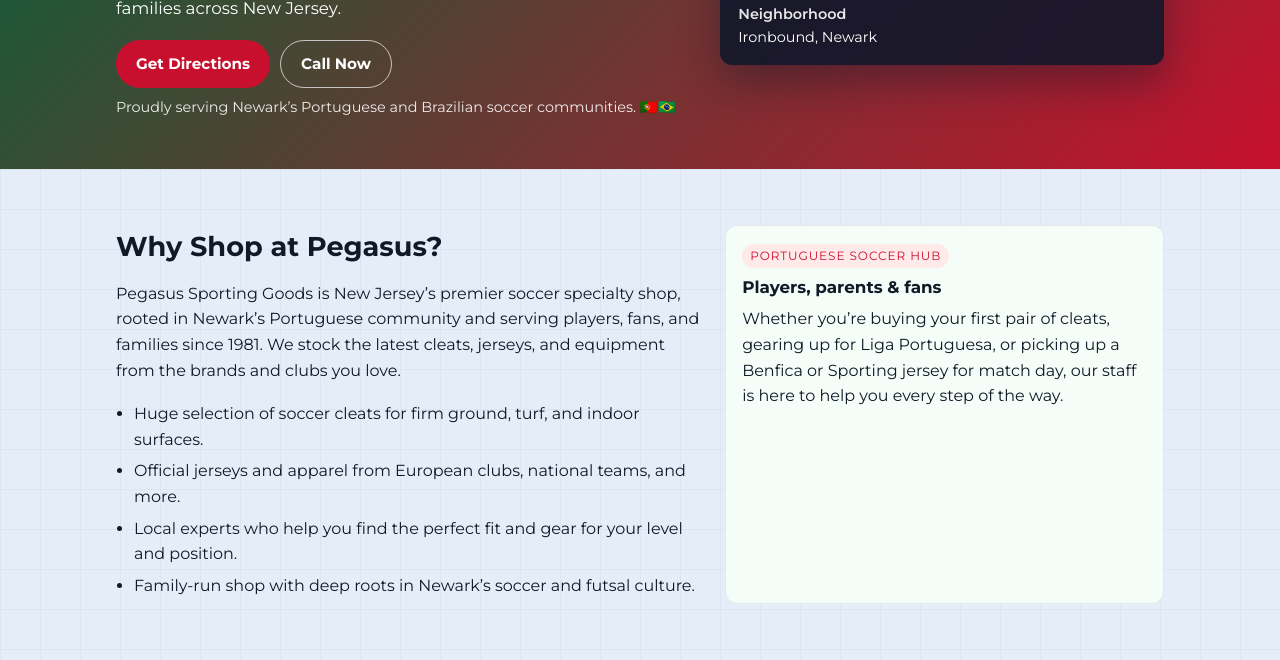
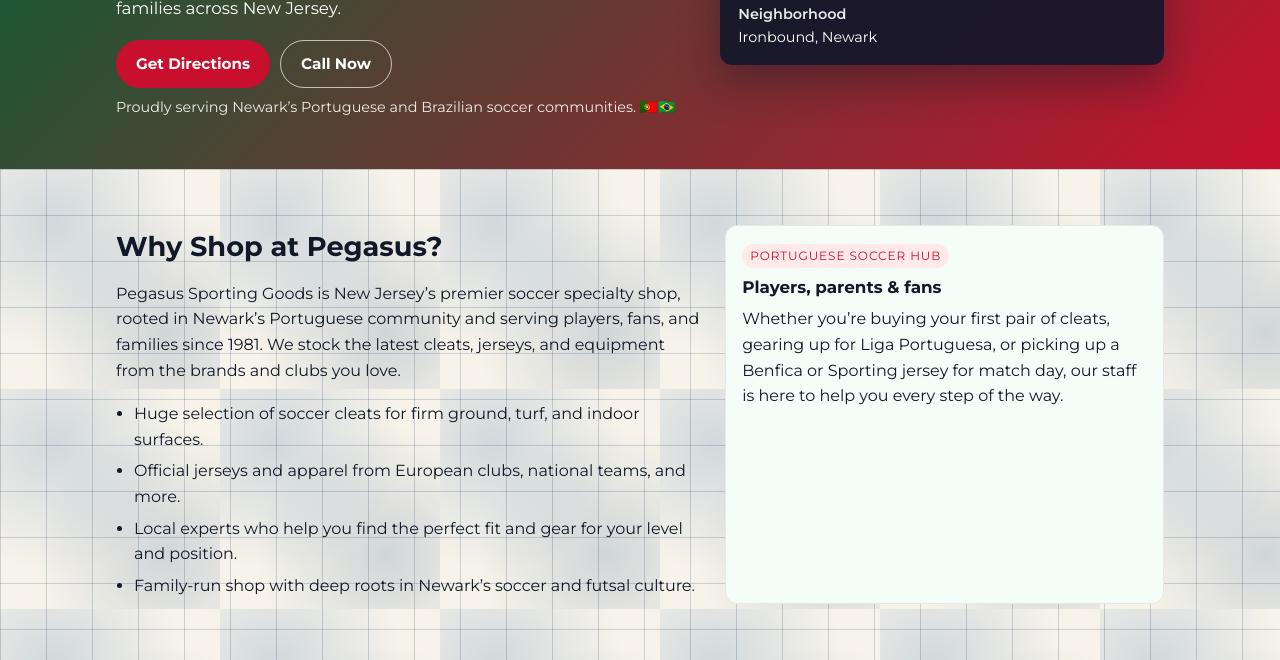
Before and after one commit to tphilly-svg/Pegasus-site, a plain HTML site: page index.html in a window 1280 px wide. Shown: the part 266-926 px from the top of the page. Drawn offline with Linux system fonts and the light colour scheme.

Commit message:
Update index.html
update #4

```diff
--- a/index.html
+++ b/index.html
@@ -119,14 +119,21 @@
     }
 
 main section {
-      padding: 56px 0;
-      border-bottom: 1px solid #e5e7eb;
-      background: #e4edf8;   /* azulejo-inspired light blue */
-        background-image:
-        linear-gradient(90deg, rgba(0,0,0,0.03) 1px, transparent 1px),
-        linear-gradient(180deg, rgba(0,0,0,0.03) 1px, transparent 1px);
-      background-size: 40px 40px;
-    }
+  padding: 56px 0;
+  border-bottom: 1px solid #e5e7eb;
+
+  /* Off‑white base */
+  background-color: #f7f3ea;
+
+  /* Azulejo-style navy grid + accents */
+  background-image:
+    linear-gradient(90deg, rgba(6, 40, 89, 0.18) 1px, transparent 1px),
+    linear-gradient(180deg, rgba(6, 40, 89, 0.18) 1px, transparent 1px),
+    radial-gradient(circle at 25% 25%, rgba(6, 80, 150, 0.16) 0, transparent 55%),
+    radial-gradient(circle at 75% 75%, rgba(6, 60, 120, 0.16) 0, transparent 55%);
+  background-size: 46px 46px, 46px 46px, 220px 220px, 220px 220px;
+}
+
 
 
     .section-intro {
```
